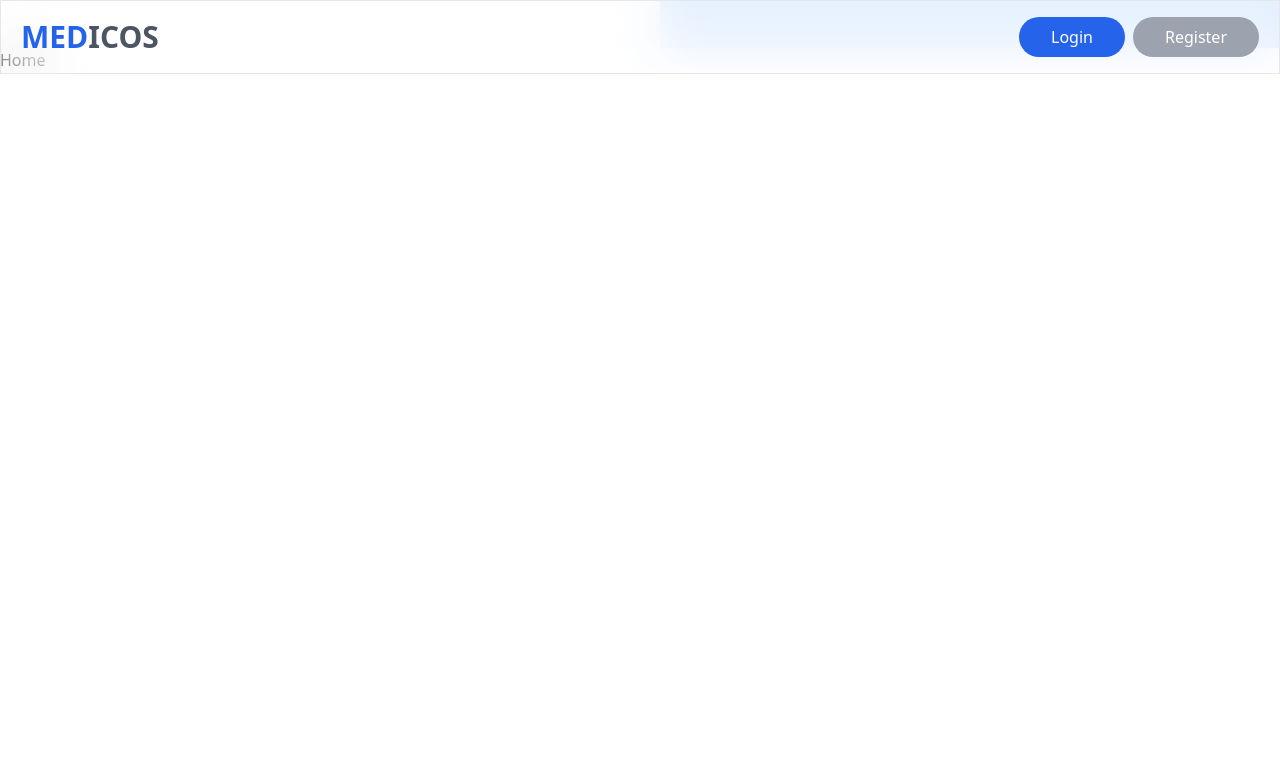
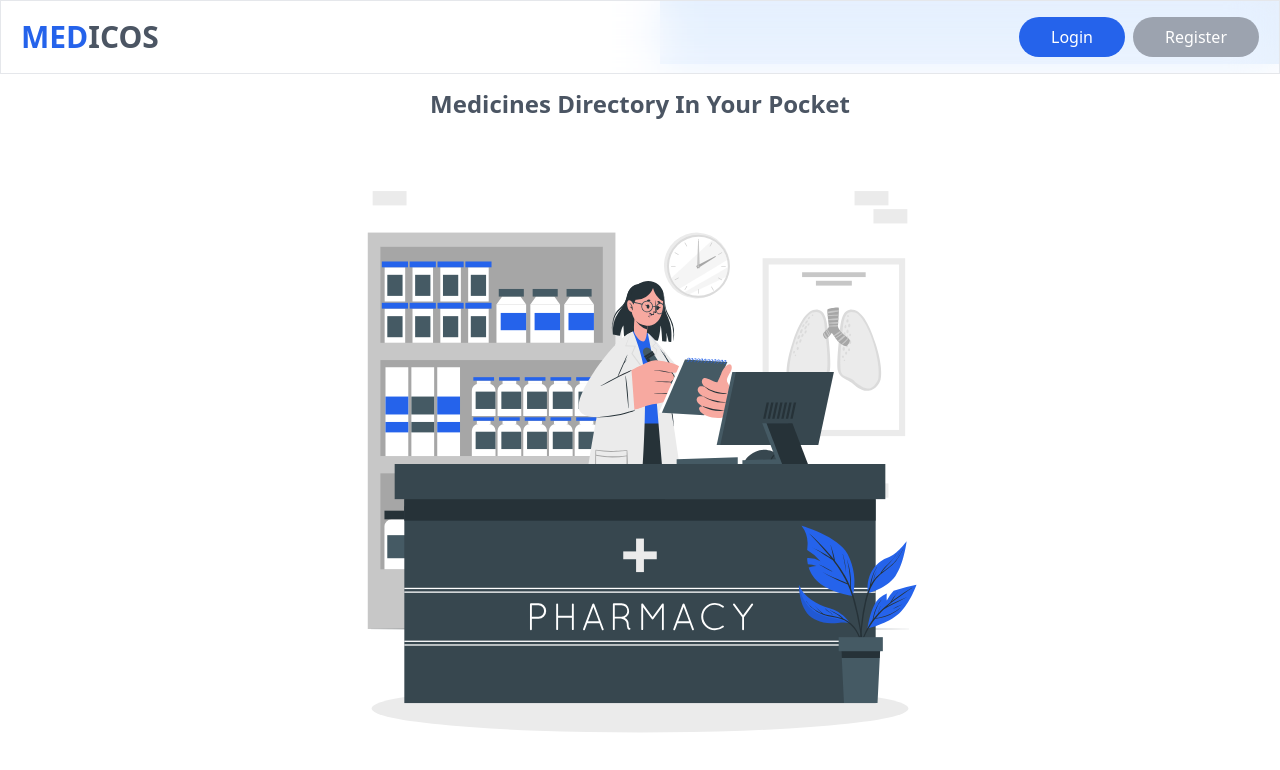
Before and after one commit to neeraj15022001/medicosfrontend, a React (Create React App) app: page / in a window 1280 px wide. Shown: the top 770 px of the page. Built offline with nearby package versions, Linux system fonts and the light colour scheme.

Commit message:
Home Page Done

```diff
--- a/src/Components/Pages/Home/Home.jsx
+++ b/src/Components/Pages/Home/Home.jsx
@@ -1,10 +1,14 @@
 import React from 'react';
+import home from "../../../assets/home.svg"
 
 function Home() {
     return (
-        <div>
-            <h1>Home</h1>
-        </div>
+        <section className={"flex items-center justify-center h-screen relative"}>
+            <section className={"absolute top-6"}>
+                <h1 className={"text-gray-600 font-bold text-2xl capitalize"}>Medicines Directory in your pocket</h1>
+            </section>
+            <img src={home} alt="home" className={"w-1/2"}/>
+        </section>
     );
 }
 
--- a/src/Components/Shared/AppBar/AppBar.jsx
+++ b/src/Components/Shared/AppBar/AppBar.jsx
@@ -5,7 +5,7 @@ function AppBar() {
     return (
         <>
             <nav
-                className={"flex items-center px-5 py-4 bg-white fixed right-0 left-0 top-0 backdrop-filter backdrop-blur-xl bg-opacity-30 border border-gray-200"}>
+                className={"flex items-center px-5 py-4 bg-white fixed z-10 right-0 left-0 top-0 backdrop-filter backdrop-blur-xl bg-opacity-30 border border-gray-200"}>
             <span className={"uppercase text-gray-600 font-bold cursor-pointer text-3xl"}><Link to={"/"}><span
                 className={"uppercase text-blue-600"}>med</span>icos</Link></span>
                 <div className={"flex-1 flex items-center justify-end"}>
@@ -19,7 +19,7 @@ function AppBar() {
                     </button>
                 </div>
             </nav>
-            <section className={"flex h-12"}>
+            <section className={"flex h-16"}>
                 <section className={"flex-1 flex flex-col justify-center px-5 box-border"}></section>
                 <section className={"flex-1 bg-blue-100 box-border"}></section>
             </section>
```
Also changed, not shown: src/assets/home.svg (added).
